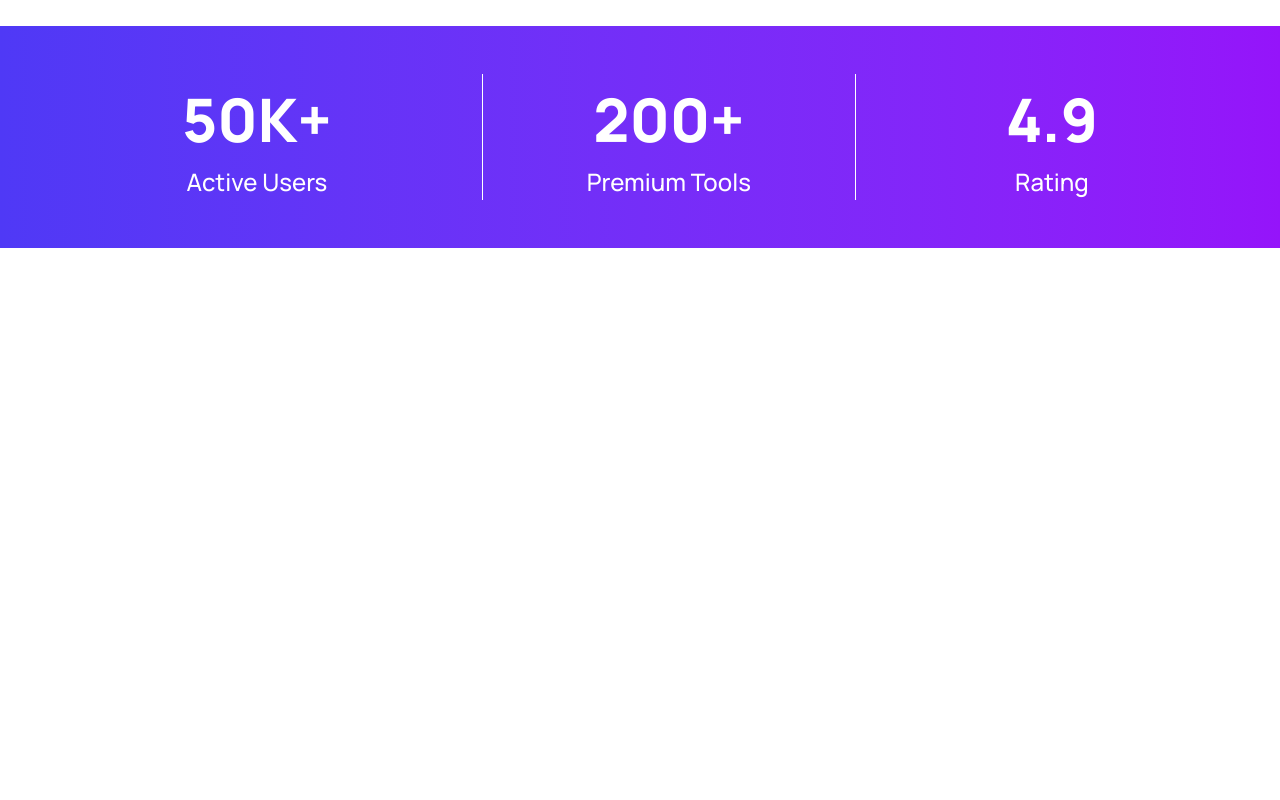
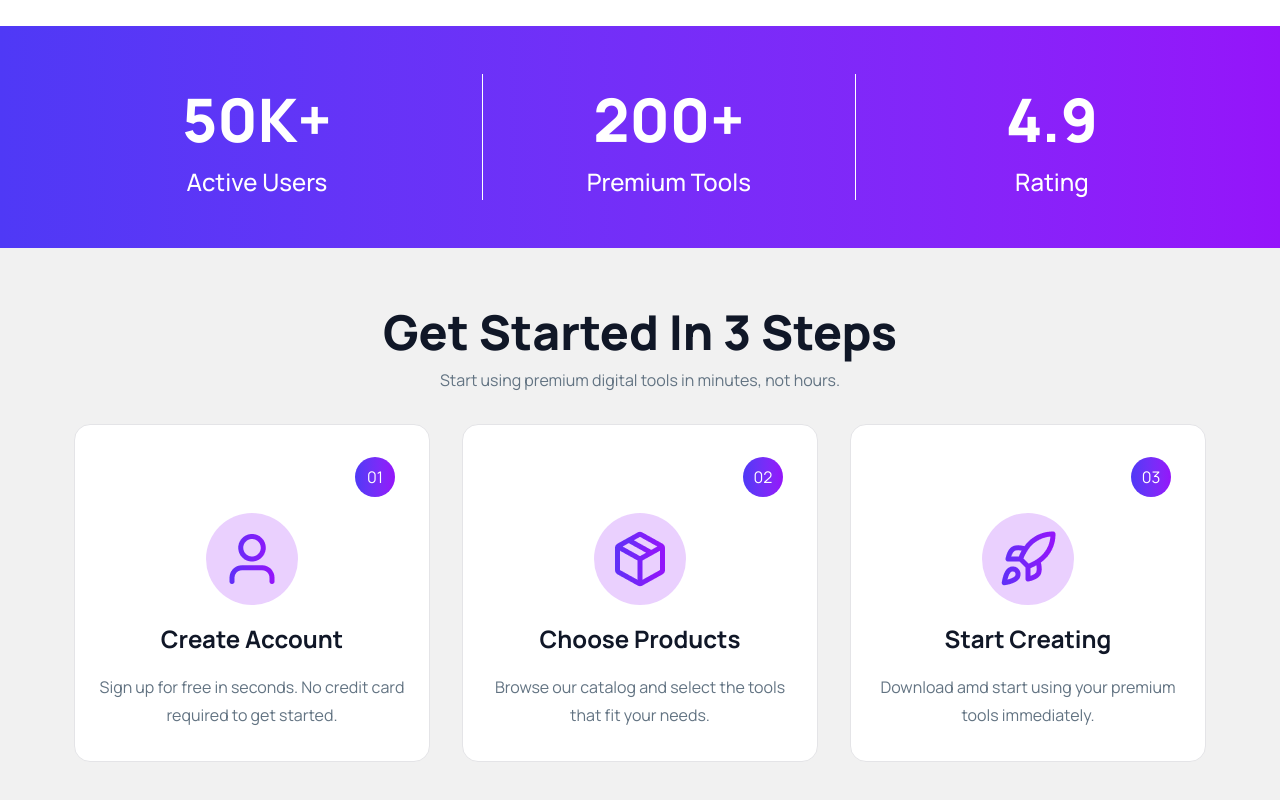
Before and after one commit to jumana-rahman/A06-Digitools-Platform, a React (Vite) app: page / in a window 1280 px wide. Shown: the part 696-1496 px from the top of the page. Before the commit the page ends 944 px from the top, so only its background shows below. Built offline with nearby package versions, Linux system fonts and the light colour scheme.

Commit message:
added steps section

```diff
--- a/src/App.jsx
+++ b/src/App.jsx
@@ -1,7 +1,8 @@
 import './App.css'
 import Banner from './components/Banner'
-import Counter from './components/Counter'
 import NavBar from './components/NavBar'
+import Stats from './components/Stats'
+import Steps from './components/Steps'
 
 function App() {
 
@@ -12,7 +13,9 @@ function App() {
 
       <Banner/>
 
-      <Counter/>
+      <Stats/>
+
+      <Steps/>
 
 
     </>
--- a/src/components/Counter.jsx
+++ b/src/components/Stats.jsx
@@ -1,6 +1,6 @@
 import React from 'react';
 
-const Counter = () => {
+const Stats = () => {
     return (
         <div className='py-12 bg-linear-to-r from-[#4F39F6] to-[#9514FA]'>
             <div className='w-[90%] mx-auto block md:flex justify-evenly items-center gap-8 text-center space-y-8 md:space-y-0'>
@@ -23,4 +23,4 @@ const Counter = () => {
     );
 };
 
-export default Counter;
+export default Stats;
--- /dev/null
+++ b/src/components/Steps.jsx
@@ -0,0 +1,61 @@
+import React from 'react';
+import Package from '../assets/package.png'
+import User from '../assets/user.png'
+import Rocket from '../assets/rocket.png'
+
+const Steps = () => {
+    return (
+        <div className='py-12 bg-[#F1F1F1]'>
+            <div className='w-[90%] mx-auto'>
+                <h2 className='text-[48px] font-extrabold text-[#101727] text-center'>Get Started In 3 Steps</h2>
+                <p className='text-[16px] font-normal text-[#627382] text-center'>Start using premium digital tools in minutes, not hours.</p>
+
+                <div className='block md:flex items-center justify-center gap-8 pt-8 text-center'>
+                    <div className='py-8 px-4 bg-white rounded-2xl space-y-4 border border-zinc-200'>
+                        <div className='w-10 h-10 rounded-full bg-linear-to-r from-[#4F39F6] to-[#9514FA] flex items-center justify-center ml-66'>
+                            <h5 className=' text-white '>01</h5>
+                        </div>
+
+                        <div className='w-23 h-23 rounded-full bg-[rgba(150,20,250,0.2)] flex justify-center items-center mx-auto'>
+                            <img src={User} alt="user" />
+                        </div>
+
+                        <h3 className='text-[24px] font-bold text-[#101727]'>Create Account</h3>
+
+                        <p className='text-[16px]/[28px] font-normal text-[#627382] w-80.5 mx-auto'>Sign up for free in seconds. No credit card required to get started.</p>
+                    </div>
+
+                    <div className='py-8 px-4 bg-white rounded-2xl space-y-4 border border-zinc-200'>
+                        <div className='w-10 h-10 rounded-full bg-linear-to-r from-[#4F39F6] to-[#9514FA] flex items-center justify-center ml-66'>
+                            <h5 className=' text-white '>02</h5>
+                        </div>
+
+                        <div className='w-23 h-23 rounded-full bg-[rgba(150,20,250,0.2)] flex justify-center items-center mx-auto'>
+                            <img src={Package} alt="package" />
+                        </div>
+
+                        <h3 className='text-[24px] font-bold text-[#101727]'>Choose Products</h3>
+
+                        <p className='text-[16px]/[28px] font-normal text-[#627382] w-80.5 mx-auto'>Browse our catalog and select the tools that fit your needs.</p>
+                    </div>
+
+                    <div className='py-8 px-4 bg-white rounded-2xl space-y-4 border border-zinc-200'>
+                        <div className='w-10 h-10 rounded-full bg-linear-to-r from-[#4F39F6] to-[#9514FA] flex items-center justify-center ml-66'>
+                            <h5 className=' text-white '>03</h5>
+                        </div>
+
+                        <div className='w-23 h-23 rounded-full bg-[rgba(150,20,250,0.2)] flex justify-center items-center mx-auto'>
+                            <img src={Rocket} alt="rocket" />
+                        </div>
+
+                        <h3 className='text-[24px] font-bold text-[#101727]'>Start Creating</h3>
+
+                        <p className='text-[16px]/[28px] font-normal text-[#627382] w-80.5 mx-auto'>Download amd start using your premium tools immediately.</p>
+                    </div>
+                </div>
+            </div>
+        </div>
+    );
+};
+
+export default Steps;
```
